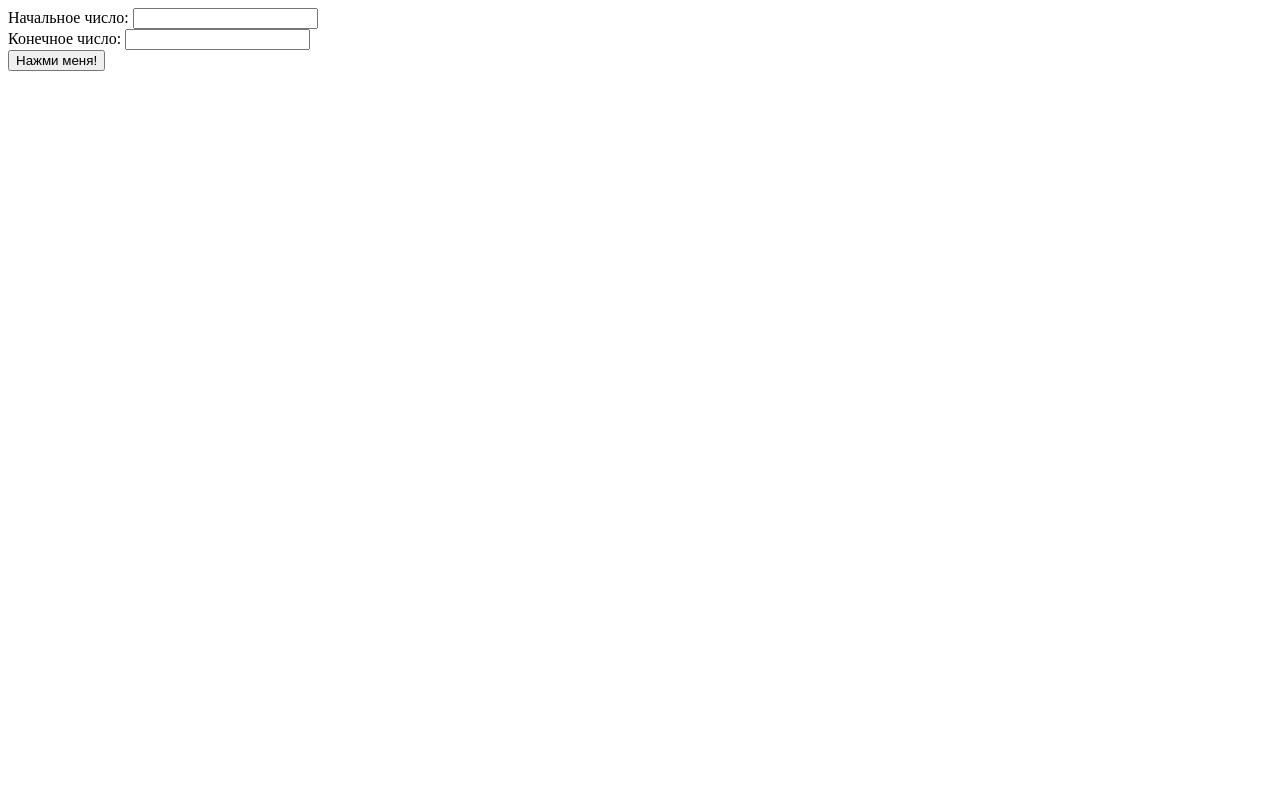
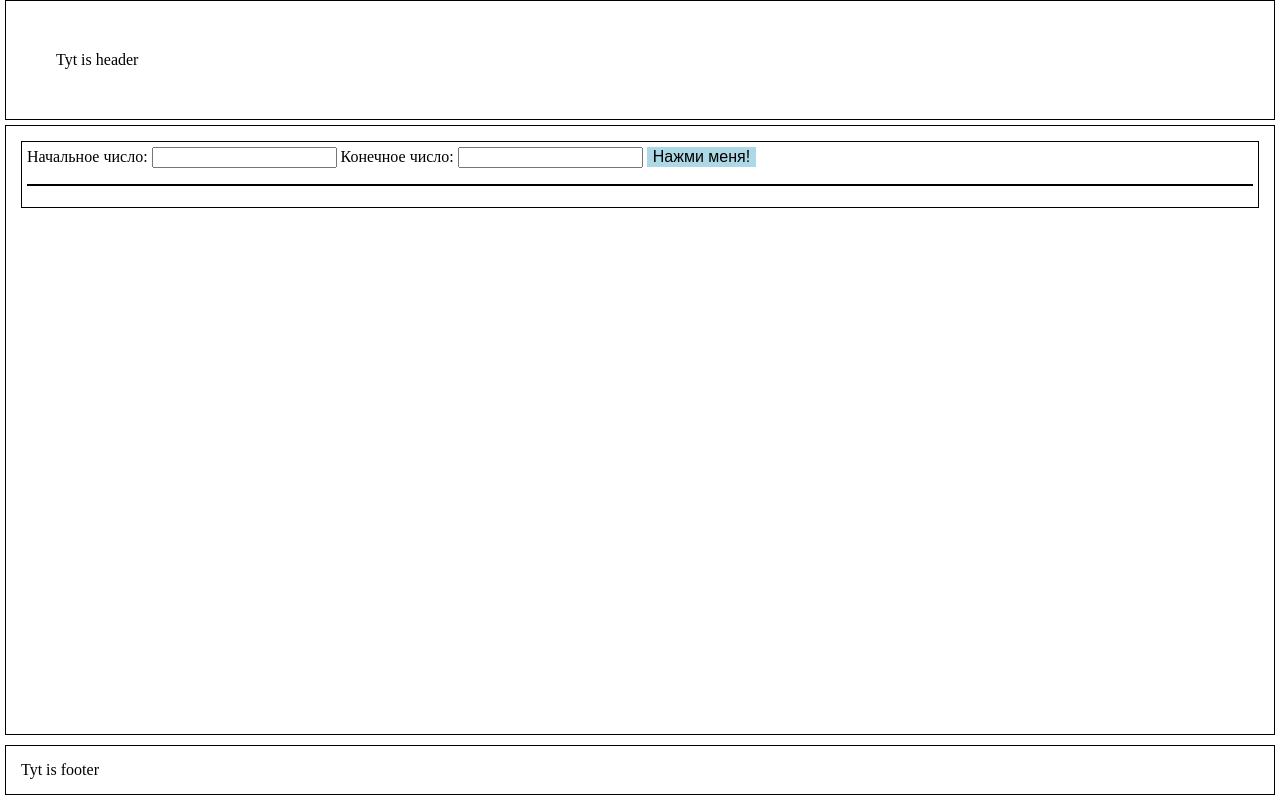
Before and after one commit to AngarMeister/random-number, a plain HTML site: page index.html in a window 1280 px wide. Drawn offline with Linux system fonts and the light colour scheme.

Commit message:
Add header, footer, and main structure with basic styles

```diff
--- a/index.html
+++ b/index.html
@@ -4,19 +4,25 @@
     <meta charset="UTF-8">
     <title>Temu random generato</title>
     <link rel ="icon" href="images/s-l400.png">
+    <link rel="stylesheet" href="src/styling/styles.css">
 </head>
 <body>
+    <!-- Before this used div with class header, but better to use header tag-->
+    <header>Tyt is header</header>
     <!-- class for css and id for js -->
     <!-- Label is made for UI and to undestand what is need to be insrted in some form-->
     <!-- With for always ID -->
-    <label for="min">Начальное число:</label>
-    <input id="min" type="number" min="1">
-    <br>
-    <!-- Another way of creating label + input -->
-    <label class="number max">Конечное число: <input id="max" type="number" min="1"></label>
-    <br>
-    <button class="random-button">Нажми меня!</button>
-    <p id="result"></p>
-    <script src="src/random.js"></script>
+    <main>
+        <div>
+            <label for="min">Начальное число:</label>
+            <input id="min" type="number" min="1">
+            <label class="number max">Конечное число: <input id="max" type="number" min="1"></label>
+            <button class="random-button">Нажми меня!</button>
+            <!-- Another way of creating label + input -->
+            <p id="result"></p>
+            <script src="src/random.js"></script>
+        </div>
+    </main>
+    <footer>Tyt is footer</footer>
 </body>
 </html>
--- /dev/null
+++ b/src/styling/styles.css
@@ -0,0 +1,54 @@
+body {
+    /* Use flexbox layout for vertical alignment */
+    display: flex;
+    /* Stack child elements vertically */
+    flex-direction: column;
+    /* 100vh = 100% of viewport height, ensures page fills screen */
+    min-height: 100vh;
+    /* Remove default body margin for full-width layout */
+    margin: 0;
+}
+
+header {
+    /* Add 50px padding on all sides */
+    padding: 50px;
+    /* Add 0px margin top/bottom and 5px left/right */
+    margin: 0 5px;
+    /* Add thin black border for visual separation */
+    border: 1px solid black;
+}
+
+main {
+    /* Allow main content to expand and fill available space */
+    flex-grow: 1;
+    /* Add 15px padding on all sides */
+    padding: 15px;
+    /* Add 5px margin on all sides */
+    margin: 5px;
+    /* Add thin black border for visual separation */
+    border: 1px solid black;
+}
+
+footer {
+    /* Add 15px padding on all sides */
+    padding: 15px;
+    /* Add 5px margin on all sides */
+    margin: 5px;
+    /* Add thin black border for visual separation */
+    border: 1px solid black;
+}
+
+div{
+    border: 1px solid black;
+    padding: 5px;
+}
+
+.random-button{
+    background-color: lightblue;
+    border: 2px;
+    font-size: 16px;
+}
+
+#result {
+    border: 1px solid black;
+}
```
